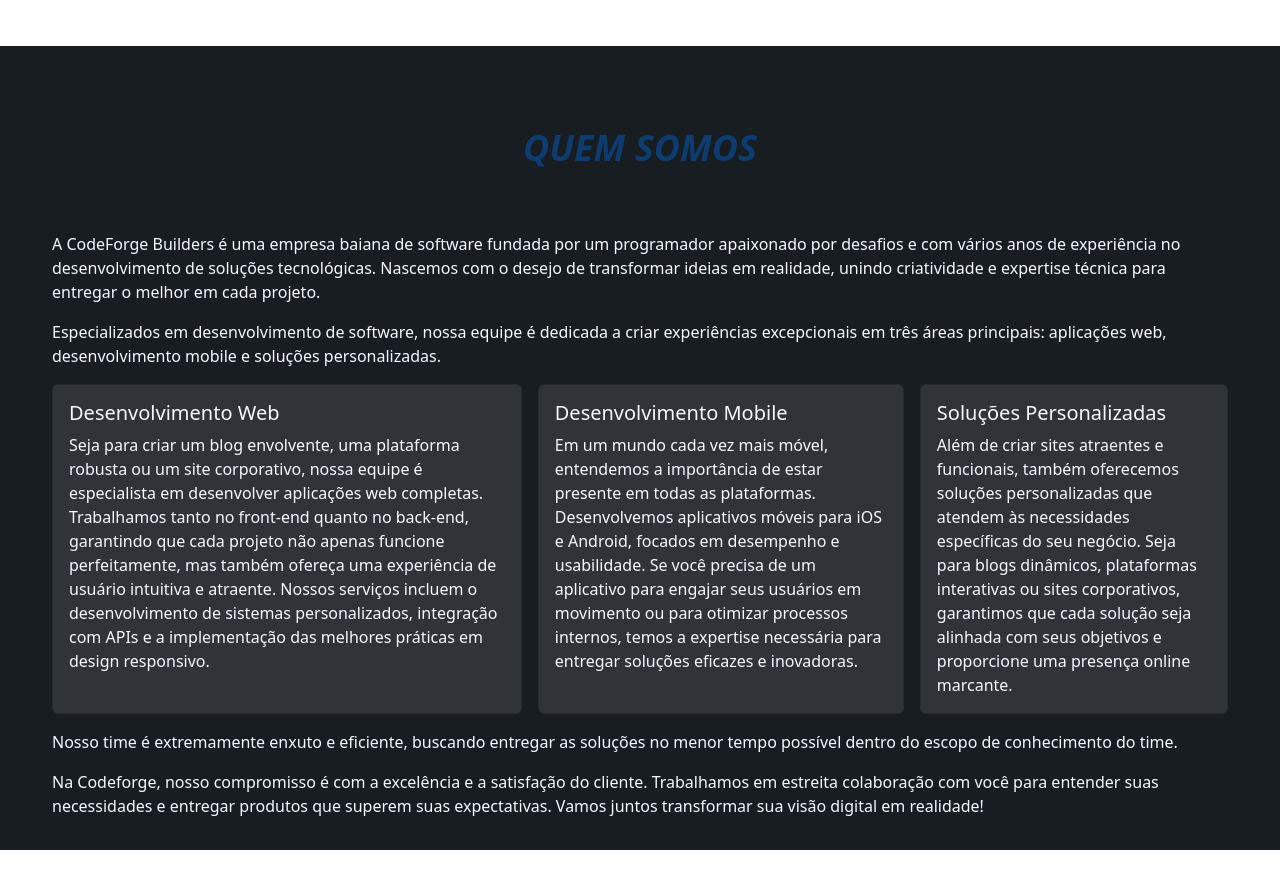
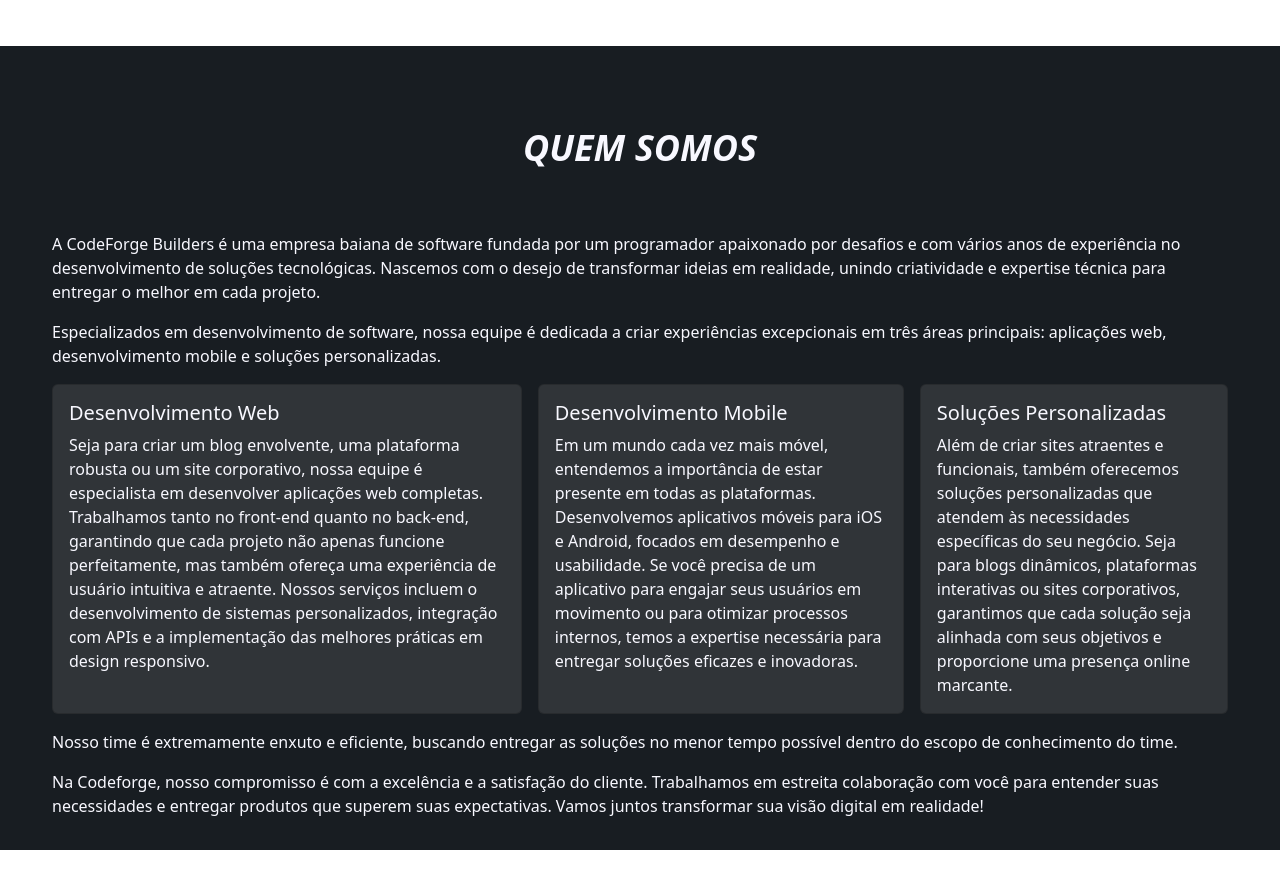
Before and after one commit to Code-Forge-Builders/codeforge-website, a React (Vite) app: page / in a window 1280 px wide. Shown: the part 820-1708 px from the top of the page. Built offline with nearby package versions, Linux system fonts and the light colour scheme.

Commit message:
style: changed title style on about section

```diff
--- a/src/pages/Home/Home.css
+++ b/src/pages/Home/Home.css
@@ -22,6 +22,10 @@
   background-color: var(--secondary-bg);
   color: var(--main-bg);
   padding: 1rem;
+}
+
+#about h1 {
+  color: var(--main-bg)
 }
 
 #about .card {
```
